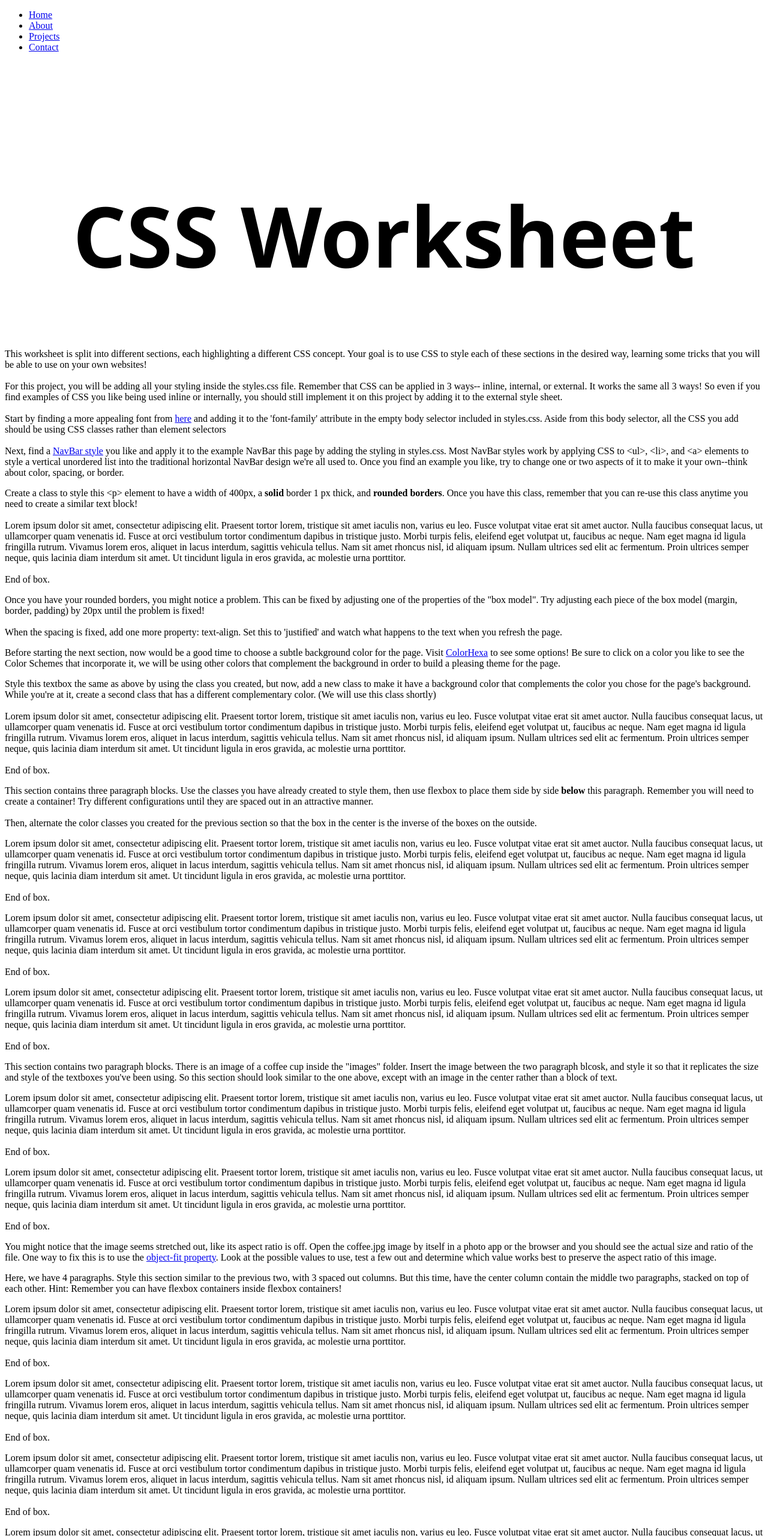
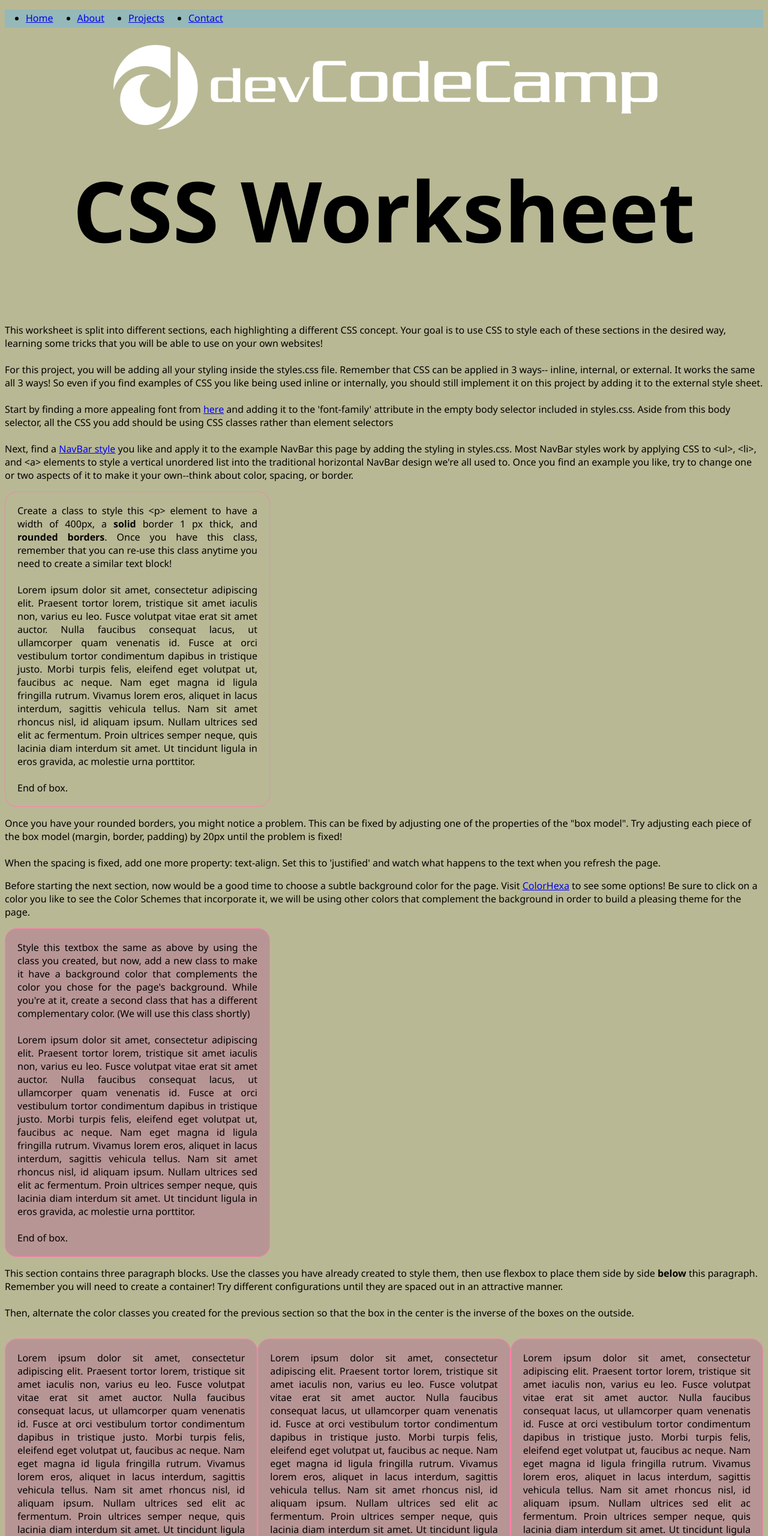
Before and after one commit to WallochMatt/CSS-Worksheet---Lab, a plain HTML site: page index.html in a window 1280 px wide. Shown: the top 2560 px of the page at 60% size. Drawn offline with Linux system fonts and the light colour scheme.

Commit message:
feat: Completeed nav bar + Background color added + Text box outline completed + Text box class and background completed + 3 sets of box alignment tasks finished

```diff
--- a/index.html
+++ b/index.html
@@ -9,7 +9,7 @@
 </head>
 <body>
     <nav>
-        <ul>
+        <ul  class="nav-bar">
             <li><a href="#">Home</a></li>
             <li><a href="#">About</a></li>
             <li><a href="#">Projects</a></li>
@@ -35,7 +35,7 @@
     </section>
 
     <section>
-        <p>
+        <p class="solid-border">
             Create a class to style this &lt;p&gt; element to have a width of 400px, a <b>solid</b> border 1 px thick, and <b>rounded borders</b>. Once you have this class, remember that you can re-use this class anytime you need to create a similar text block! <br>
             <br>
             Lorem ipsum dolor sit amet, consectetur adipiscing elit. Praesent tortor lorem, tristique sit amet iaculis non, varius eu leo. Fusce volutpat vitae erat sit amet auctor. Nulla faucibus consequat lacus, ut ullamcorper quam venenatis id. Fusce at orci vestibulum tortor condimentum dapibus in tristique justo. Morbi turpis felis, eleifend eget volutpat ut, faucibus ac neque. Nam eget magna id ligula fringilla rutrum. Vivamus lorem eros, aliquet in lacus interdum, sagittis vehicula tellus. Nam sit amet rhoncus nisl, id aliquam ipsum. Nullam ultrices sed elit ac fermentum. Proin ultrices semper neque, quis lacinia diam interdum sit amet. Ut tincidunt ligula in eros gravida, ac molestie urna porttitor.<br>
@@ -56,7 +56,7 @@
             Before starting the next section, now would be a good time to choose a subtle background color for the page. Visit <a href="https://www.colorhexa.com/web-safe-colors">ColorHexa</a> to see some options! Be sure to click on a color you like to see the Color Schemes that incorporate it, we will be using other colors that complement the background in order to build a pleasing theme for the page.
         </p>
 
-        <p class="text-box colors-2">
+        <p class="solid-border text-box-background">
             Style this textbox the same as above by using the class you created, but now, add a new class to make it have a background color that complements the color you chose for the page's background. While you're at it, create a second class that has a different complementary color. (We will use this class shortly)<br>
             <br>
             Lorem ipsum dolor sit amet, consectetur adipiscing elit. Praesent tortor lorem, tristique sit amet iaculis non, varius eu leo. Fusce volutpat vitae erat sit amet auctor. Nulla faucibus consequat lacus, ut ullamcorper quam venenatis id. Fusce at orci vestibulum tortor condimentum dapibus in tristique justo. Morbi turpis felis, eleifend eget volutpat ut, faucibus ac neque. Nam eget magna id ligula fringilla rutrum. Vivamus lorem eros, aliquet in lacus interdum, sagittis vehicula tellus. Nam sit amet rhoncus nisl, id aliquam ipsum. Nullam ultrices sed elit ac fermentum. Proin ultrices semper neque, quis lacinia diam interdum sit amet. Ut tincidunt ligula in eros gravida, ac molestie urna porttitor.<br>
@@ -72,23 +72,26 @@
             Then, alternate the color classes you created for the previous section so that the box in the center is the inverse of the boxes on the outside.
         </p>
 
-        <p>
+        <div class="container-1">
+            <p class="solid-border text-box-background">
                 Lorem ipsum dolor sit amet, consectetur adipiscing elit. Praesent tortor lorem, tristique sit amet iaculis non, varius eu leo. Fusce volutpat vitae erat sit amet auctor. Nulla faucibus consequat lacus, ut ullamcorper quam venenatis id. Fusce at orci vestibulum tortor condimentum dapibus in tristique justo. Morbi turpis felis, eleifend eget volutpat ut, faucibus ac neque. Nam eget magna id ligula fringilla rutrum. Vivamus lorem eros, aliquet in lacus interdum, sagittis vehicula tellus. Nam sit amet rhoncus nisl, id aliquam ipsum. Nullam ultrices sed elit ac fermentum. Proin ultrices semper neque, quis lacinia diam interdum sit amet. Ut tincidunt ligula in eros gravida, ac molestie urna porttitor.<br>
                 <br>
                 End of box.
             </p>
 
-        <p>
+            <p class="solid-border text-box-background">
                 Lorem ipsum dolor sit amet, consectetur adipiscing elit. Praesent tortor lorem, tristique sit amet iaculis non, varius eu leo. Fusce volutpat vitae erat sit amet auctor. Nulla faucibus consequat lacus, ut ullamcorper quam venenatis id. Fusce at orci vestibulum tortor condimentum dapibus in tristique justo. Morbi turpis felis, eleifend eget volutpat ut, faucibus ac neque. Nam eget magna id ligula fringilla rutrum. Vivamus lorem eros, aliquet in lacus interdum, sagittis vehicula tellus. Nam sit amet rhoncus nisl, id aliquam ipsum. Nullam ultrices sed elit ac fermentum. Proin ultrices semper neque, quis lacinia diam interdum sit amet. Ut tincidunt ligula in eros gravida, ac molestie urna porttitor.<br>
                 <br>
                 End of box.
             </p>
 
-        <p>
+            <p class="solid-border text-box-background">
                 Lorem ipsum dolor sit amet, consectetur adipiscing elit. Praesent tortor lorem, tristique sit amet iaculis non, varius eu leo. Fusce volutpat vitae erat sit amet auctor. Nulla faucibus consequat lacus, ut ullamcorper quam venenatis id. Fusce at orci vestibulum tortor condimentum dapibus in tristique justo. Morbi turpis felis, eleifend eget volutpat ut, faucibus ac neque. Nam eget magna id ligula fringilla rutrum. Vivamus lorem eros, aliquet in lacus interdum, sagittis vehicula tellus. Nam sit amet rhoncus nisl, id aliquam ipsum. Nullam ultrices sed elit ac fermentum. Proin ultrices semper neque, quis lacinia diam interdum sit amet. Ut tincidunt ligula in eros gravida, ac molestie urna porttitor.<br>
                 <br>
                 End of box.
             </p>
+
+        </div>
     </section>
 
     <section>
@@ -96,16 +99,19 @@
         <p>
             This section contains two paragraph blocks. There is an image of a coffee cup inside the "images" folder. Insert the image between the two paragraph blcosk, and style it so that it replicates the size and style of the textboxes you've been using. So this section should look similar to the one above, except with an image in the center rather than a block of text.
         </p>
-
-            <p>
+        <div class="container-1">
+            <p class="solid-border text-box-background">
                 Lorem ipsum dolor sit amet, consectetur adipiscing elit. Praesent tortor lorem, tristique sit amet iaculis non, varius eu leo. Fusce volutpat vitae erat sit amet auctor. Nulla faucibus consequat lacus, ut ullamcorper quam venenatis id. Fusce at orci vestibulum tortor condimentum dapibus in tristique justo. Morbi turpis felis, eleifend eget volutpat ut, faucibus ac neque. Nam eget magna id ligula fringilla rutrum. Vivamus lorem eros, aliquet in lacus interdum, sagittis vehicula tellus. Nam sit amet rhoncus nisl, id aliquam ipsum. Nullam ultrices sed elit ac fermentum. Proin ultrices semper neque, quis lacinia diam interdum sit amet. Ut tincidunt ligula in eros gravida, ac molestie urna porttitor.<br>
                 <br>
                 End of box.
             </p>
 
+            <p class="solid-border text-box-background">
+                <img class="coffee" src="images/coffee.jpg" alt="A coffee mug tipped to it's side, spilt coffee beans uniformally fall out in the shape of a horn">
+            </p>
 
 
-            <p>
+            <p class="solid-border text-box-background">
                 Lorem ipsum dolor sit amet, consectetur adipiscing elit. Praesent tortor lorem, tristique sit amet iaculis non, varius eu leo. Fusce volutpat vitae erat sit amet auctor. Nulla faucibus consequat lacus, ut ullamcorper quam venenatis id. Fusce at orci vestibulum tortor condimentum dapibus in tristique justo. Morbi turpis felis, eleifend eget volutpat ut, faucibus ac neque. Nam eget magna id ligula fringilla rutrum. Vivamus lorem eros, aliquet in lacus interdum, sagittis vehicula tellus. Nam sit amet rhoncus nisl, id aliquam ipsum. Nullam ultrices sed elit ac fermentum. Proin ultrices semper neque, quis lacinia diam interdum sit amet. Ut tincidunt ligula in eros gravida, ac molestie urna porttitor.<br>
                 <br>
                 End of box.
@@ -118,33 +124,40 @@
     </section>
 
     <section>
+
         <p>
             Here, we have 4 paragraphs. Style this section similar to the previous two, with 3 spaced out columns. But this time, have the center column contain the middle two paragraphs, stacked on top of each other. Hint: Remember you can have flexbox containers inside flexbox containers!
         </p>
 
-        <p>
+        <div class="container-1">
+
+            <p class="solid-border text-box-background">
                 Lorem ipsum dolor sit amet, consectetur adipiscing elit. Praesent tortor lorem, tristique sit amet iaculis non, varius eu leo. Fusce volutpat vitae erat sit amet auctor. Nulla faucibus consequat lacus, ut ullamcorper quam venenatis id. Fusce at orci vestibulum tortor condimentum dapibus in tristique justo. Morbi turpis felis, eleifend eget volutpat ut, faucibus ac neque. Nam eget magna id ligula fringilla rutrum. Vivamus lorem eros, aliquet in lacus interdum, sagittis vehicula tellus. Nam sit amet rhoncus nisl, id aliquam ipsum. Nullam ultrices sed elit ac fermentum. Proin ultrices semper neque, quis lacinia diam interdum sit amet. Ut tincidunt ligula in eros gravida, ac molestie urna porttitor.<br>
                 <br>
                 End of box.
             </p>
 
-            <p>
+                <div class="container-2">
+                    <p class="solid-border text-box-background">
                         Lorem ipsum dolor sit amet, consectetur adipiscing elit. Praesent tortor lorem, tristique sit amet iaculis non, varius eu leo. Fusce volutpat vitae erat sit amet auctor. Nulla faucibus consequat lacus, ut ullamcorper quam venenatis id. Fusce at orci vestibulum tortor condimentum dapibus in tristique justo. Morbi turpis felis, eleifend eget volutpat ut, faucibus ac neque. Nam eget magna id ligula fringilla rutrum. Vivamus lorem eros, aliquet in lacus interdum, sagittis vehicula tellus. Nam sit amet rhoncus nisl, id aliquam ipsum. Nullam ultrices sed elit ac fermentum. Proin ultrices semper neque, quis lacinia diam interdum sit amet. Ut tincidunt ligula in eros gravida, ac molestie urna porttitor.<br>
                         <br>
                         End of box.
                     </p>
 
-            <p>
+                    <p class="solid-border text-box-background">
+                        Lorem ipsum dolor sit amet, consectetur adipiscing elit. Praesent tortor lorem, tristique sit amet iaculis non, varius eu leo. Fusce volutpat vitae erat sit amet auctor. Nulla faucibus consequat lacus, ut ullamcorper quam venenatis id. Fusce at orci vestibulum tortor condimentum dapibus in tristique justo. Morbi turpis felis, eleifend eget volutpat ut, faucibus ac neque. Nam eget magna id ligula fringilla rutrum. Vivamus lorem eros, aliquet in lacus interdum, sagittis vehicula tellus. Nam sit amet rhoncus nisl, id aliquam ipsum. Nullam ultrices sed elit ac fermentum. Proin ultrices semper neque, quis lacinia diam interdum sit amet. Ut tincidunt ligula in eros gravida, ac molestie urna porttitor.<br>
+                        <br>
+                        End of box.
+                    </p>
+                </div>
+
+            <p class="solid-border text-box-background">
                 Lorem ipsum dolor sit amet, consectetur adipiscing elit. Praesent tortor lorem, tristique sit amet iaculis non, varius eu leo. Fusce volutpat vitae erat sit amet auctor. Nulla faucibus consequat lacus, ut ullamcorper quam venenatis id. Fusce at orci vestibulum tortor condimentum dapibus in tristique justo. Morbi turpis felis, eleifend eget volutpat ut, faucibus ac neque. Nam eget magna id ligula fringilla rutrum. Vivamus lorem eros, aliquet in lacus interdum, sagittis vehicula tellus. Nam sit amet rhoncus nisl, id aliquam ipsum. Nullam ultrices sed elit ac fermentum. Proin ultrices semper neque, quis lacinia diam interdum sit amet. Ut tincidunt ligula in eros gravida, ac molestie urna porttitor.<br>
                 <br>
                 End of box.
             </p>
 
-        <p>
-            Lorem ipsum dolor sit amet, consectetur adipiscing elit. Praesent tortor lorem, tristique sit amet iaculis non, varius eu leo. Fusce volutpat vitae erat sit amet auctor. Nulla faucibus consequat lacus, ut ullamcorper quam venenatis id. Fusce at orci vestibulum tortor condimentum dapibus in tristique justo. Morbi turpis felis, eleifend eget volutpat ut, faucibus ac neque. Nam eget magna id ligula fringilla rutrum. Vivamus lorem eros, aliquet in lacus interdum, sagittis vehicula tellus. Nam sit amet rhoncus nisl, id aliquam ipsum. Nullam ultrices sed elit ac fermentum. Proin ultrices semper neque, quis lacinia diam interdum sit amet. Ut tincidunt ligula in eros gravida, ac molestie urna porttitor.<br>
-            <br>
-            End of box.
-        </p>
+        </div>
 
     </section>
 
--- a/styles/styles.css
+++ b/styles/styles.css
@@ -17,7 +17,52 @@ header{
 
 /* This will apply any included styles to the body element */
 body{
+    font-family: 'Segoe UI', Tahoma, Geneva, Verdana, sans-serif;
+    background-color: #b8b895;
+}
+
+/* Create your own classes below! */
+
+.nav-bar {
+    padding: 15px;
+    background-color: #95b8b8;
 
 }
 
-/* Create your own classes below! */
+nav  li {
+    align-items: flex-start;
+    float: left;
+    margin: -12px 20px 10px;
+
+}
+
+.solid-border {
+    padding: 20px;
+    width: 400px;
+    border: 1px solid #ff7faa;
+    border-radius: 20px;
+    text-align: justify;
+
+}
+.text-box-background {
+    background-color: #b89595;
+}
+
+.container-1{
+    display: flex;
+    align-items: stretch;
+    justify-content: space-around;
+
+}
+
+.coffee {
+    width: 400px;
+    object-fit: contain;
+}
+
+.container-2{
+    display: flex;
+    flex-direction: column;
+
+
+}
```
Lines whose indentation alone changed are shown as unchanged.
